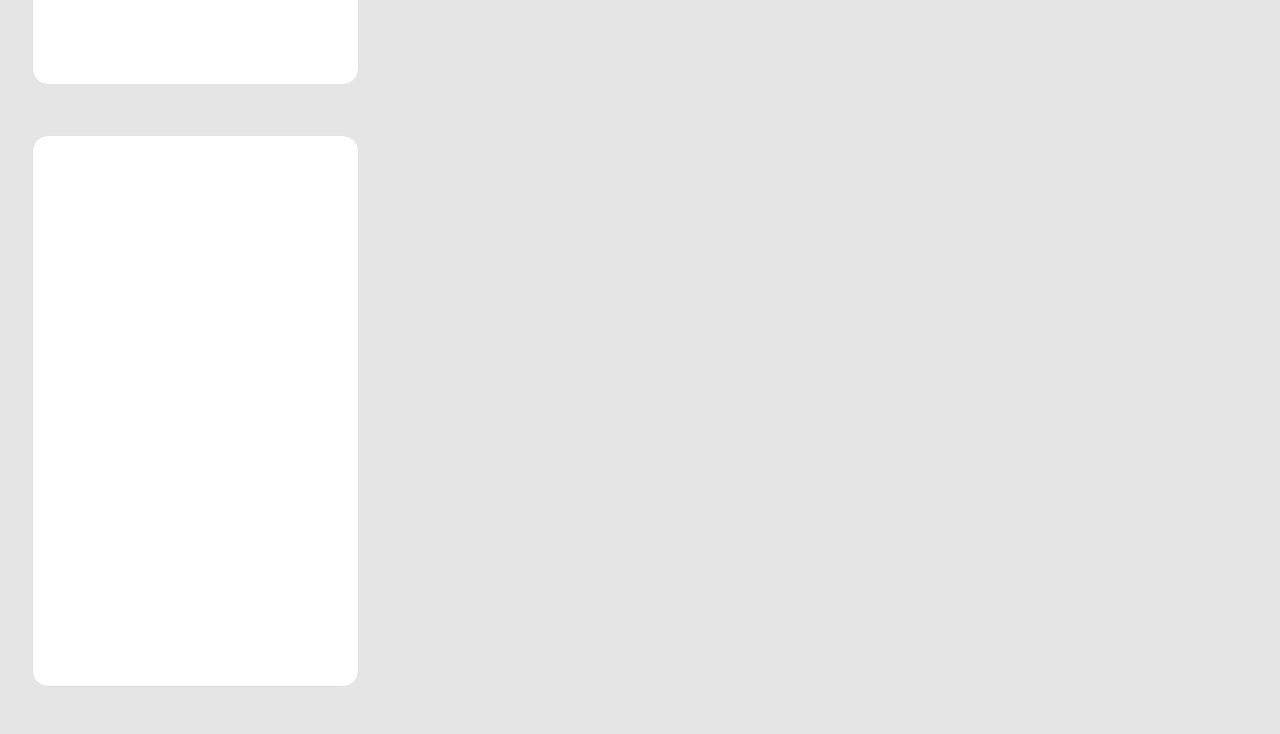
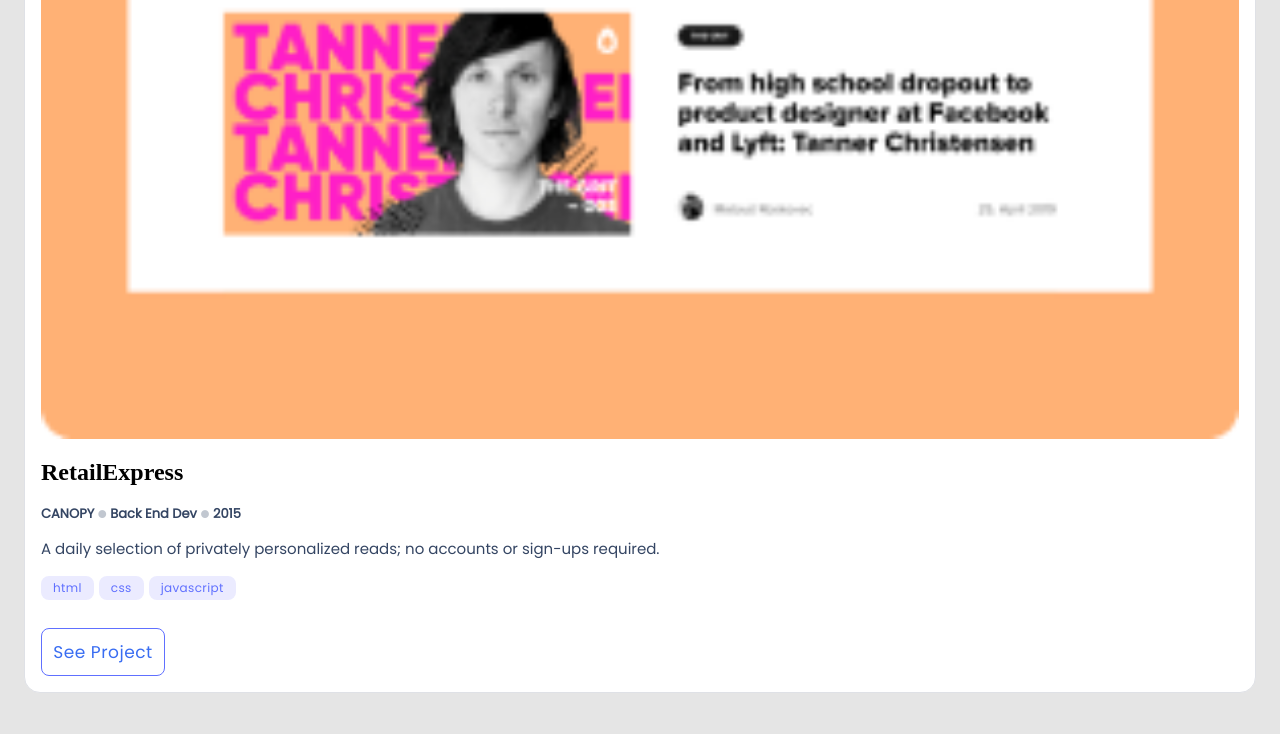
Before and after one commit to ebidien/portfolio-mobile-first, a website: page index.html in a window 1280 px wide. Shown: the part 1200-1934 px from the top of the page. Drawn offline with Linux system fonts and the light colour scheme.

Commit message:
Style project cards

```diff
--- a/index.html
+++ b/index.html
@@ -1,5 +1,6 @@
 <!DOCTYPE html>
 <html>
+
 <head>
     <meta charset="utf-8">
     <meta http-equiv="X-UA-Compatible" content="IE=edge">
@@ -9,6 +10,7 @@
     <link rel="stylesheet" href="styles.css">
     <link href='https://fonts.googleapis.com/css?family=Poppins' rel='stylesheet'>
 </head>
+
 <body>
     <header>
         <nav class="toolbar">
@@ -24,25 +26,109 @@
                 <h1>I'm Dienebi. Glad to see you!</h1>
             </div>
             <div id="intro-body">
-                    <p>I'm a software developer! I can help you build a product, feature or website. Look through some of my work and experience! If you like what you see and have a project you need coded, don't hesitate to contact me.</p>
+                <p>I'm a software developer! I can help you build a product, feature or website. Look through some of my
+                    work and experience! If you like what you see and have a project you need coded, don't hesitate to
+                    contact me.</p>
             </div>
             <div id="connect">
                 <h2>LET'S CONNECT</h2>
             </div>
             <ul class="social-media-icons">
-                    <li class="social-media-icon"><a href="https://twitter.com/ebidien83"><img src="twitter.png" alt="twitter" /></a></li>
-                    <li class="social-media-icon"><a href="https://www.linkedin.com/in/ebidien"><img src="linkedin.png" alt="linkedin" /></a></li>
-                    <li class="social-media-icon"><a href="https://medium.com/@ebidien"><img src="medium.png" alt="medium" /></a></li>
-                    <li class="social-media-icon"><a href="https://github.com/ebidien"><img src="github.png" alt="github" /></a></li>
-                    <li class="social-media-icon"><a href="https://angel.co/u/dienebi-ombu"><img src="angellist.png" alt="angellist" /></a></li>
+                <li class="social-media-icon"><a href="https://twitter.com/ebidien83"><img src="twitter.png"
+                            alt="twitter" /></a></li>
+                <li class="social-media-icon"><a href="https://www.linkedin.com/in/ebidien"><img src="linkedin.png"
+                            alt="linkedin" /></a></li>
+                <li class="social-media-icon"><a href="https://medium.com/@ebidien"><img src="medium.png"
+                            alt="medium" /></a></li>
+                <li class="social-media-icon"><a href="https://github.com/ebidien"><img src="github.png"
+                            alt="github" /></a></li>
+                <li class="social-media-icon"><a href="https://angel.co/u/dienebi-ombu"><img src="angellist.png"
+                            alt="angellist" /></a></li>
             </ul>
         </div>
     </section>
     <section class="works">
-            <div class="card-works"></div>
-            <div class="card-works"></div>
-            <div class="card-works"></div>
-            <div class="card-works"></div>
+        <div class="card-works">
+            <img class="snapshot" src="snapshot(1).png" alt="project-snapshot">
+            <h1 class="project-title">RetailExpress</h1>
+            <div class="caption-container">
+                <div class="text">CANOPY</div>
+                <div class="dot">&middot;</div>
+                <div class="text">Back End Dev</div>
+                <div class="dot">&middot;</div>
+                <div class="text">2015</div>
+            </div>
+            <div>
+                <p class="description">A daily selection of privately personalized reads; no accounts or sign-ups required.</p>
+            </div>
+            <div class="prog-lang">
+                <div class="lang">html</div>
+                <div class="lang">css</div>
+                <div class="lang">javascript</div>
+            </div>
+            <button class="project-link">See Project</button>
+        </div>
+        <div class="card-works">
+            <img class="snapshot" src="snapshot(1).png" alt="project-snapshot">
+            <h1 class="project-title">RetailExpress</h1>
+            <div class="caption-container">
+                <div class="text">CANOPY</div>
+                <div class="dot">&middot;</div>
+                <div class="text">Back End Dev</div>
+                <div class="dot">&middot;</div>
+                <div class="text">2015</div>
+            </div>
+            <div>
+                <p class="description">A daily selection of privately personalized reads; no accounts or sign-ups required.</p>
+            </div>
+            <div class="prog-lang">
+                <div class="lang">html</div>
+                <div class="lang">css</div>
+                <div class="lang">javascript</div>
+            </div>
+            <button class="project-link">See Project</button>
+        </div>
+        <div class="card-works">
+            <img class="snapshot" src="snapshot(1).png" alt="project-snapshot">
+            <h1 class="project-title">RetailExpress</h1>
+            <div class="caption-container">
+                <div class="text">CANOPY</div>
+                <div class="dot">&middot;</div>
+                <div class="text">Back End Dev</div>
+                <div class="dot">&middot;</div>
+                <div class="text">2015</div>
+            </div>
+            <div>
+                <p class="description">A daily selection of privately personalized reads; no accounts or sign-ups required.</p>
+            </div>
+            <div class="prog-lang">
+                <div class="lang">html</div>
+                <div class="lang">css</div>
+                <div class="lang">javascript</div>
+            </div>
+            <button class="project-link">See Project</button>
+        </div>
+        <div class="card-works">
+            <img class="snapshot" src="snapshot(1).png" alt="project-snapshot">
+            <h1 class="project-title">RetailExpress</h1>
+            <div class="caption-container">
+                <div class="text">CANOPY</div>
+                <div class="dot">&middot;</div>
+                <div class="text">Back End Dev</div>
+                <div class="dot">&middot;</div>
+                <div class="text">2015</div>
+            </div>
+            <div>
+                <p class="description">A daily selection of privately personalized reads; no accounts or sign-ups required.</p>
+            </div>
+            <div class="prog-lang">
+                <div class="lang">html</div>
+                <div class="lang">css</div>
+                <div class="lang">javascript</div>
+            </div>
+            <button class="project-link">See Project</button>
+        </div>
     </section>
 </body>
+
 </html>
--- a/styles.css
+++ b/styles.css
@@ -1,9 +1,7 @@
 body {
   background: #e5e5e5;
-}
-
-header {
-  width: 375px;
+  width: 100vw;
+  margin: 0;
 }
 
 .toolbar {
@@ -13,7 +11,7 @@ header {
   top: 0;
   justify-content: space-between;
   height: 58px;
-  width: 375px;
+  width: 100%;
   align-items: flex-end;
   background: #fff;
 }
@@ -47,14 +45,12 @@ header {
   padding: 20px;
   align-items: center;
   flex-direction: row;
-  width: 335px;
   height: 640px;
   background: #fff;
   background-image: url("headline-bg.png");
 }
 
 #intro-head {
-  width: 327px;
   height: 150px;
   font-family: 'Poppins', 'Anonymous Pro', sans-serif;
   font-style: normal;
@@ -70,7 +66,6 @@ header {
 }
 
 #intro-body {
-  width: 327px;
   height: 146px;
   font-family: 'Poppins', 'Anonymous Pro', sans-serif;
   font-style: normal;
@@ -127,31 +122,92 @@ header {
 }
 
 .works {
-  display: flex;
-  padding: 20px;
+  display: grid;
+  grid-template-rows: repeat(4, 1fr);
   align-items: center;
-  flex-direction: column;
-  width: 335px;
-  height: 2560px;
-  /* background: #fff; */
-  /* background-image: url("headline-bg.png"); */
+  padding: 24px;
 }
 
 .card-works {
   box-sizing: border-box;
   display: flex;
   flex-direction: column;
-  align-items: center;
   padding: 16px;
-  gap: 12px;
-  width: 327px;
-  height: 552px;
+  width: 100%;
   background: #fff;
   border: 1px solid #dfe1e6;
   border-radius: 16px;
+  margin-top: 25px;
+  margin-bottom: 25px;
+}
+
+.snapshot {
+  width: 100%;
+}
+
+.caption-container {
+  display: flex;
+}
+
+.text {
+  height: 16px;
+  font-family: 'Poppins', 'Anonymous Pro', sans-serif;
+  font-style: normal;
+  font-weight: 600;
+  font-size: 13px;
+  line-height: 16px;
+  color: #344563;
   flex: none;
   order: 0;
   flex-grow: 0;
-  margin-top: 25px;
-  margin-bottom: 25px;
 }
+
+.description {
+  font-family: 'Poppins', 'Anonymous Pro', sans-serif;
+  font-style: normal;
+  font-weight: 400;
+  font-size: 15px;
+  line-height: 24px;
+  color: #344563;
+}
+
+.dot {
+  font-size: 48px;
+  font-weight: 600;
+  color: #c1c7d0;
+  line-height: 15px;
+}
+
+.prog-lang {
+  display: flex;
+}
+
+.lang {
+  font-family: 'Poppins', 'Anonymous Pro', sans-serif;
+  font-style: normal;
+  font-weight: 500;
+  font-size: 12px;
+  line-height: 16px;
+  letter-spacing: 0.03em;
+  color: #6070ff;
+  padding: 4px 12px;
+  margin-right: 5px;
+  background: #ebebff;
+  border-radius: 8px;
+}
+
+.project-link {
+  width: 124px;
+  height: 48px;
+  border: 1px solid #6070ff;
+  border-radius: 8px;
+  margin-top: 28px;
+  background: transparent;
+  color: #fff;
+  font-family: 'Poppins', 'Anonymous Pro', sans-serif;
+  font-style: normal;
+  font-weight: 500;
+  font-size: 17px;
+  letter-spacing: 0.03em;
+  color: #396DF2;
+}
```
Also changed, not shown: snapshot(1).png (added). Lines whose indentation alone changed are shown as unchanged.
